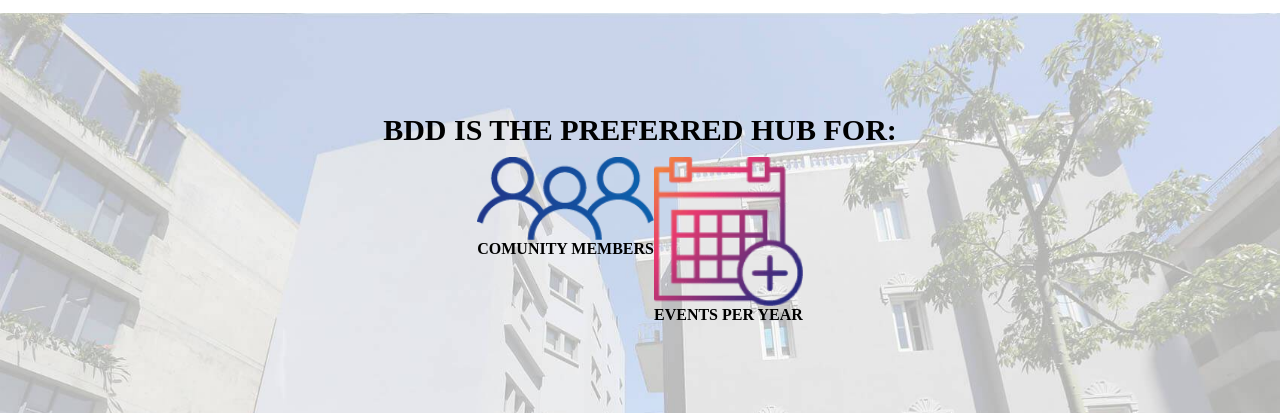
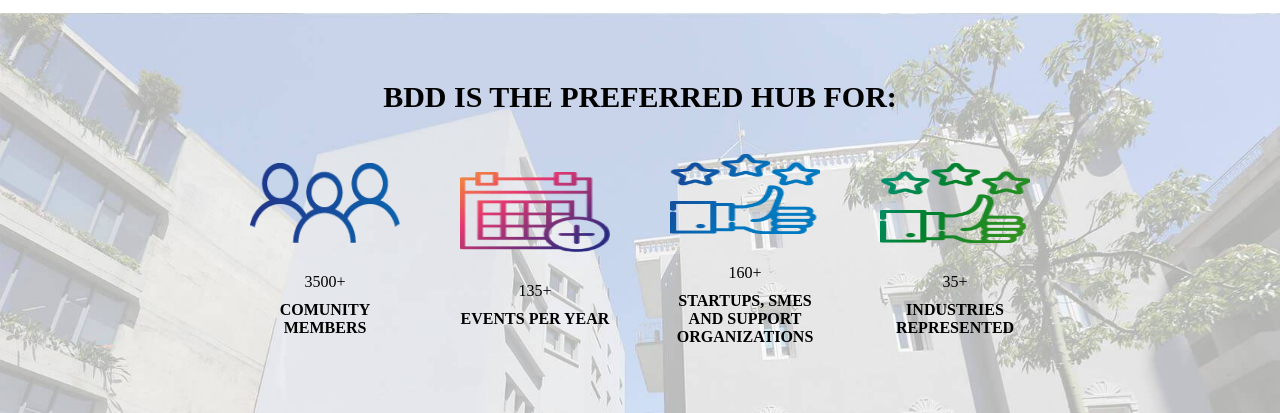
Before and after one commit to Dana-Nasr/BDDclone, a plain HTML site: page index.html in a window 1280 px wide. Shown: the part 3816-4229 px from the top of the page. Drawn offline with Linux system fonts and the light colour scheme.

Commit message:
Add: BDD hub

```diff
--- a/index.html
+++ b/index.html
@@ -193,38 +193,28 @@
 
     <section class="hub-section flex column center">
       <h6 class="message">BDD IS THE PREFERRED HUB FOR:</h6>
-      <div class="hub flex row space-evenly">
-        <div class="flex column">
-          <img src="./assets/icons/1.png" />
-          <div class="flex row">
-            <img src="" />
-            <img src="" />
+      <div class="hub flex row space-between">
+        <div class="flex column center">
+          <img src="./assets/icons/1.png" class="hub-img-size" />
+          <p>3500+</p>
+          <div class="hub-text"><h4>COMUNITY MEMBERS</h4></div>
+        </div>
+        <div class="flex column center">
+          <img src="./assets/icons/home_events.png" class="hub-img-size" />
+          <p>135+</p>
+          <div class="hub-text"><h4>EVENTS PER YEAR</h4></div>
+        </div>
+        <div class="flex column center">
+          <img src="./assets/icons/home_support.png" class="hub-img-size" />
+          <p>160+</p>
+          <div class="hub-text">
+            <h4>STARTUPS, SMES AND SUPPORT ORGANIZATIONS</h4>
           </div>
-          <h4>COMUNITY MEMBERS</h4>
         </div>
-        <div class="flex column">
-          <img src="./assets/icons/home_events.png" />
-          <div class="flex row">
-            <img src="" />
-            <img src="" />
-          </div>
-          <h4>EVENTS PER YEAR</h4>
-        </div>
-        <div class="flex column">
-          <img src="" />
-          <div class="flex row">
-            <img src="" />
-            <img src="" />
-          </div>
-          <h4></h4>
-        </div>
-        <div class="flex column">
-          <img src="" />
-          <div class="flex row">
-            <img src="" />
-            <img src="" />
-          </div>
-          <h4></h4>
+        <div class="flex column center">
+          <img src="./assets/icons/home_vc.png" class="hub-img-size" />
+          <p>35+</p>
+          <div class="hub-text"><h4>INDUSTRIES REPRESENTED</h4></div>
         </div>
       </div>
     </section>
--- a/styles/homeStyle.css
+++ b/styles/homeStyle.css
@@ -84,3 +84,13 @@
   height: 50vh;
   background-size: cover;
 }
+.hub-img-size {
+  width: 150px;
+  height: 80px;
+  margin: 30px;
+}
+.hub-text {
+  width: 150px;
+  margin: 10px;
+  text-align: center;
+}
```
Also changed, not shown: assets/icons/home_support.png (added), assets/icons/home_vc.png (added).
